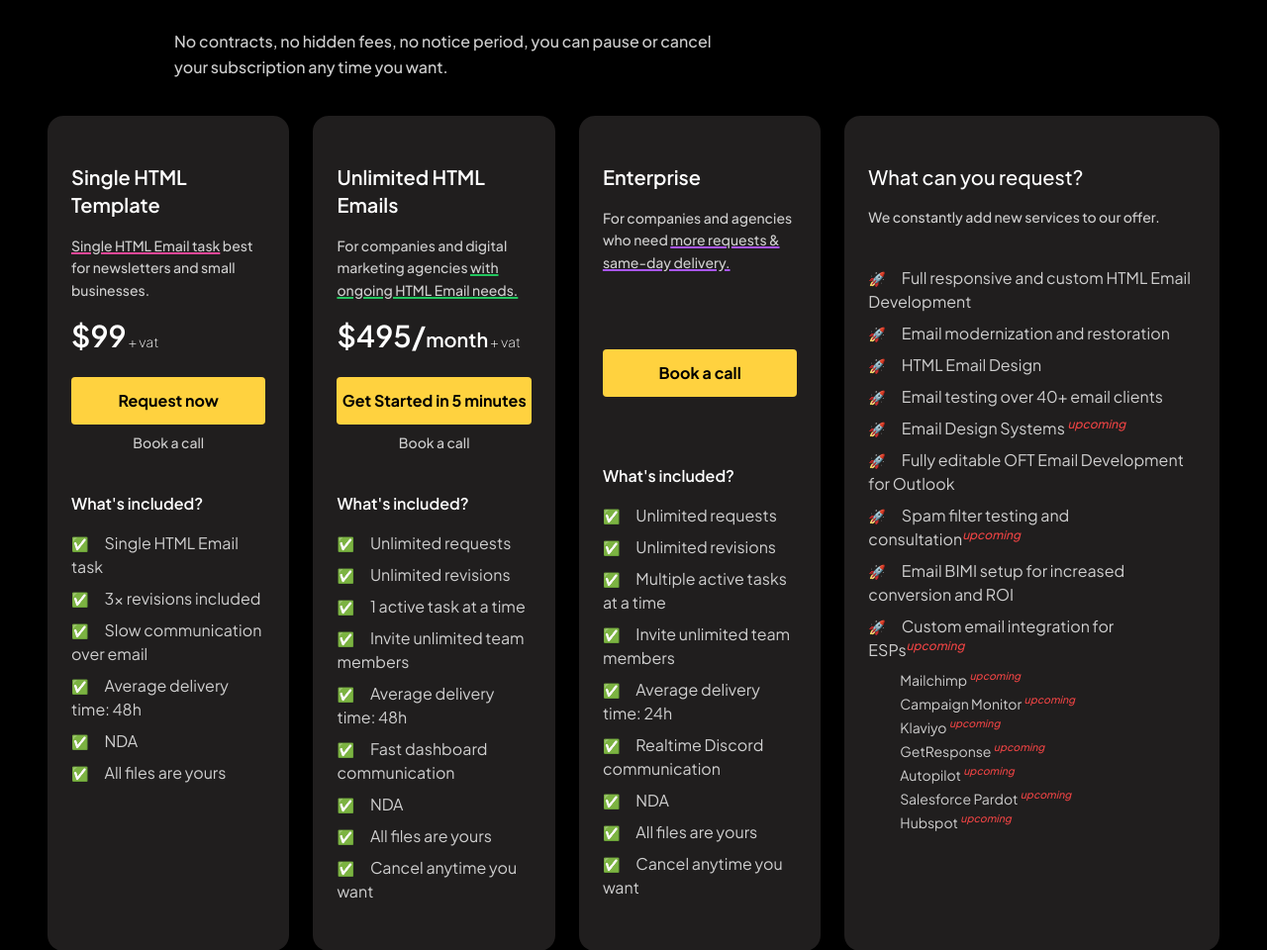
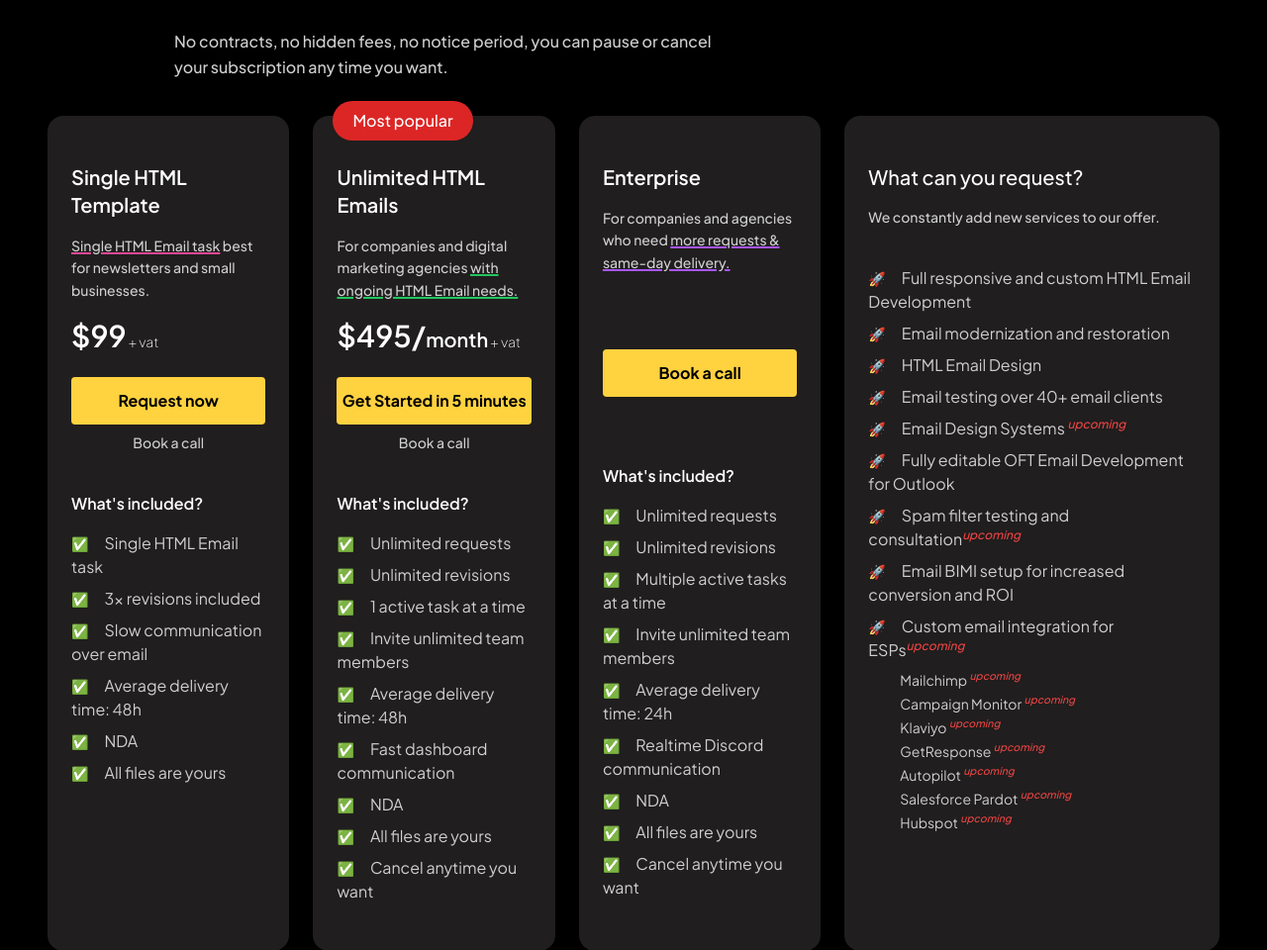
Before and after one commit to demirelio/potionlabs-marketing, a Gatsby site: page / in a window 1280 px wide. Shown: the part 4455-5415 px from the top of the page at 99% size. Built offline with nearby package versions, Linux system fonts and the light colour scheme; Gatsby itself is replaced by a stand-in of ours; a script that the page names is missing.

Commit message:
most popular

```diff
--- a/src/components/pricing-sets.js
+++ b/src/components/pricing-sets.js
@@ -20,7 +20,8 @@ export default function PricingSets() {
             <p><span className="pr-4 text-sm">✅</span>All files are yours</p>
           </div>
         </div>
-        <div className="col-span-1 lg:col-span-2 xl:col-span-2 font-jakarta500 bg-[#201E1E] rounded-2xl px-6 py-12 flex flex-col gap-4">
+        <div className="relative col-span-1 lg:col-span-2 xl:col-span-2 font-jakarta500 bg-[#201E1E] rounded-2xl px-6 py-12 flex flex-col gap-4">
+          <p className="absolute top-[-15px] px-5 py-2 left-5 bg-red-600 rounded-full text-base">Most popular</p>
           <h3 className="text-xl font-jakarta600">Unlimited HTML Emails</h3>
           <p className="text-sm text-[#d0d0d0] leading-relaxed">For companies and digital marketing agencies <span className="underline decoration-green-500 decoration-2">with ongoing HTML Email needs.</span></p>
           <p className="text-3xl font-jakarta600">$495/<span className="text-xl">month</span><span className="text-sm font-jakarta200"> + vat</span></p>
```
